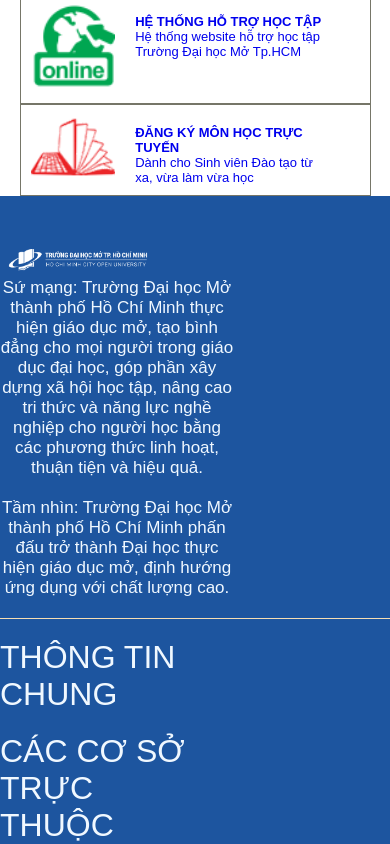
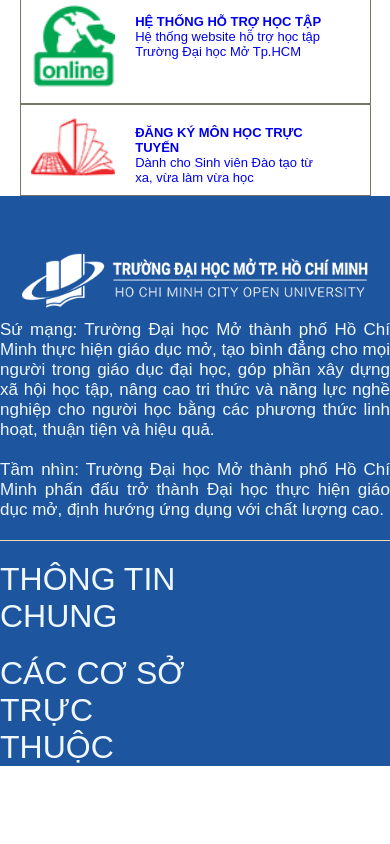
Before and after one commit to TinyLove123/webSchool, a plain HTML site: page index.html in a window 390 px wide. Shown: the part 3593-4437 px from the top of the page. After the commit the page ends 4359 px from the top, so only its background shows below. Drawn offline with Linux system fonts and the light colour scheme.

Commit message:
v-final-dick

```diff
--- a/settingCSS/setting.css
+++ b/settingCSS/setting.css
@@ -582,4 +582,17 @@ footer{
         min-width: 90% !important;
         margin: auto;
     }
+    .footer-header{
+        min-width: 100% !important;
+    }
+    .footer-logo{
+        width: 100% !important;
+    }
+    .footer-logo img{
+        width: 100%;
+    }
+    .mention{
+        width: 100%;
+        text-align: justify;
+    }
 }
```
